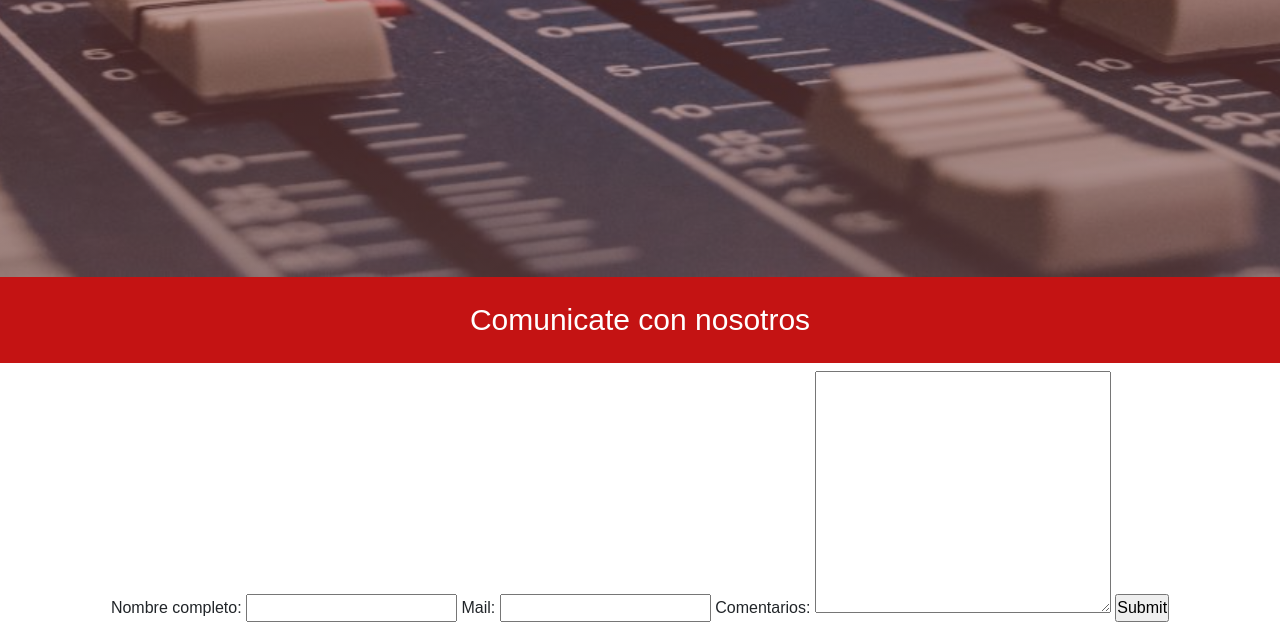
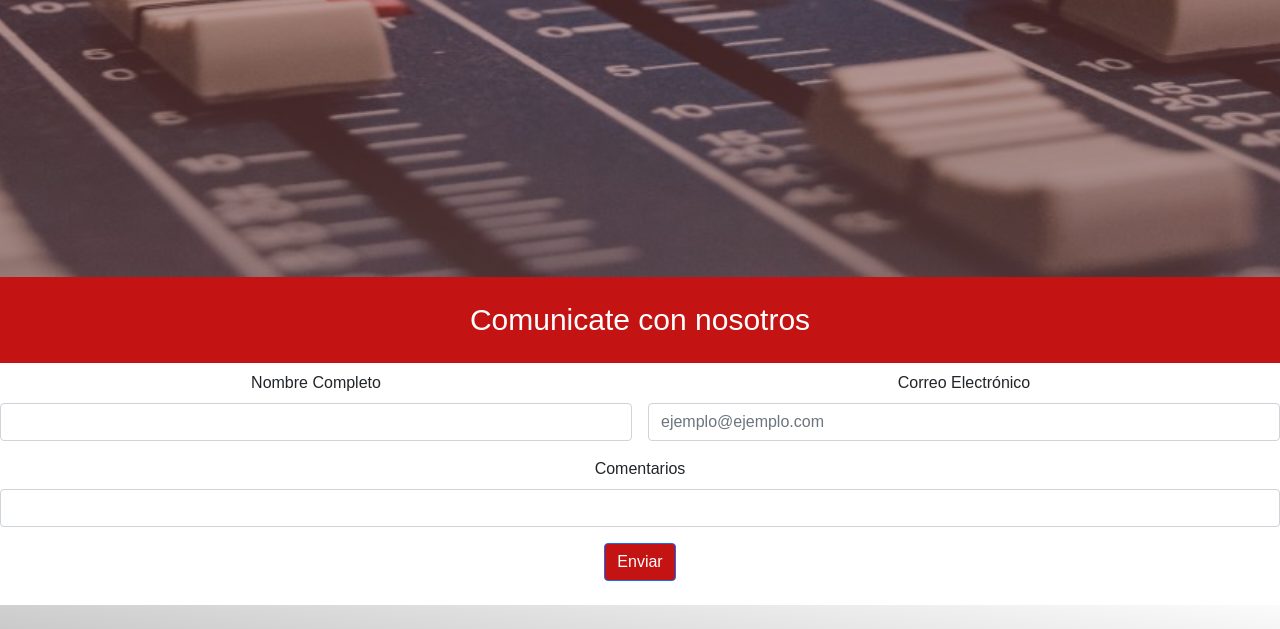
Before and after one commit to patimedi/RadioCanelones, a plain HTML site: page Paginas/contacto.html in a window 1280 px wide. Shown: the part 523-1152 px from the top of the page. Drawn offline with Linux system fonts and the light colour scheme.

Commit message:
Agregue bootstrap a contacto.html

```diff
--- a/Paginas/contacto.html
+++ b/Paginas/contacto.html
@@ -53,20 +53,25 @@
         <section class="noticias">
             <h2>Comunicate con nosotros</h2>
             <section>
-                <div>
-                    <form action=""></form>
-                    <label for="nombrecompleto">Nombre completo: </label>
-                    <input type="text" name="nombrecompleto">
-                    <label for="correlectronico">Mail: </label>
-                    <input type="text" email="correoelectronico">
-                    <label for="comentarios">Comentarios: </label>
-                    <textarea name="comentarios" cols="30" rows="10"></textarea>
-                    <input type="submit">
-                </div>
-            </section>
-
-            <br>
-
+                <form class="row g-3">
+                    <div class="col-md-6">
+                        <label for="inputPassword4" class="form-label">Nombre Completo</label>
+                        <input type="password" class="form-control" id="inputPassword4">
+                    </div>
+                    <div class="col-md-6">
+                        <label for="inputEmail4" class="form-label">Correo Electrónico</label>
+                        <input type="email" class="form-control" id="inputEmail4" placeholder="ejemplo@ejemplo.com">
+                    </div>
+                    <div class="col-12">
+                        <label for="inputAddress" class="form-label">Comentarios</label>
+                        <input type="text" class="form-control" id="inputAddress">
+                    </div>
+                    </div>
+                    <div class="col-12">
+                        <button type="submit" class="btn btn-primary btn-naranja">Enviar</button>
+                    </div>
+                </form>
+                <br>
     </main>
 
     <footer class="footer">
--- a/css/estilos.css
+++ b/css/estilos.css
@@ -150,6 +150,11 @@
     transform: scale(1.1);
 }
 
+.btn-naranja {
+    background-color: rgb(196, 19, 19);
+}
+
+
 /*----FOOTER----*/
 
 .footer {
```
Also changed, not shown: index.html (+3 -3 lines).
